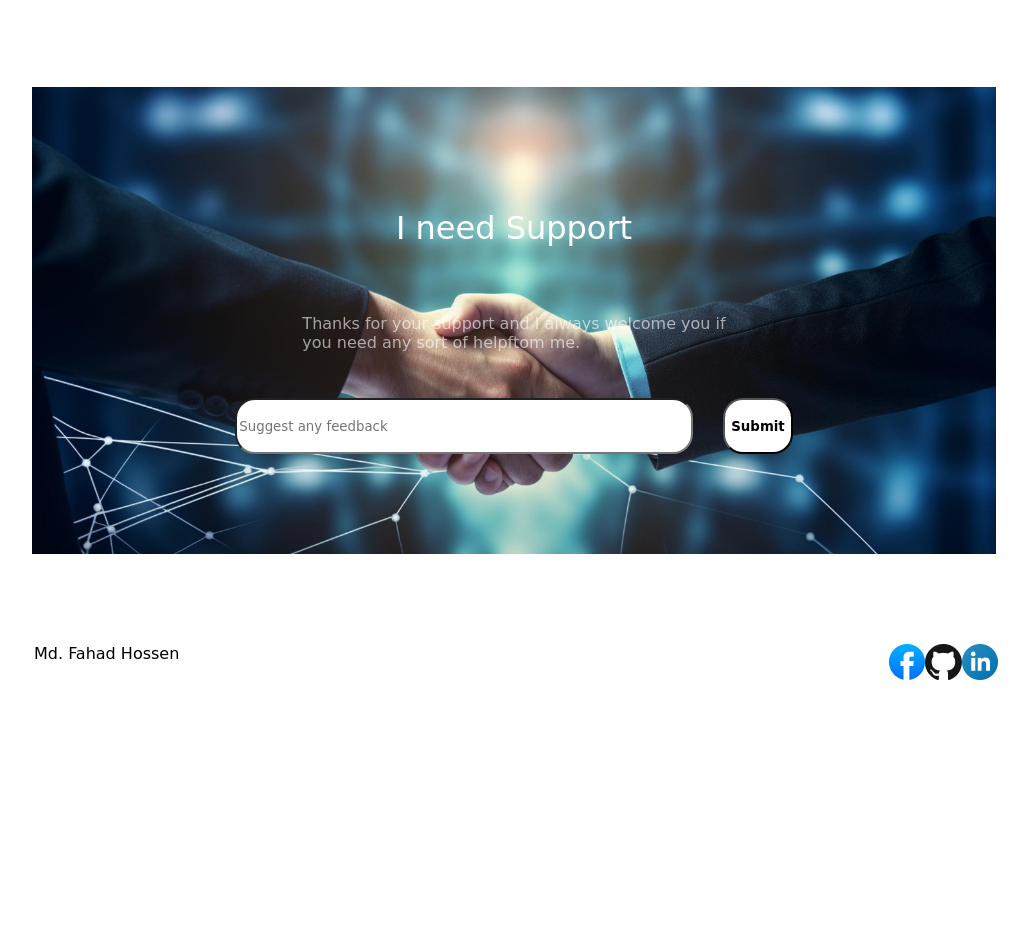
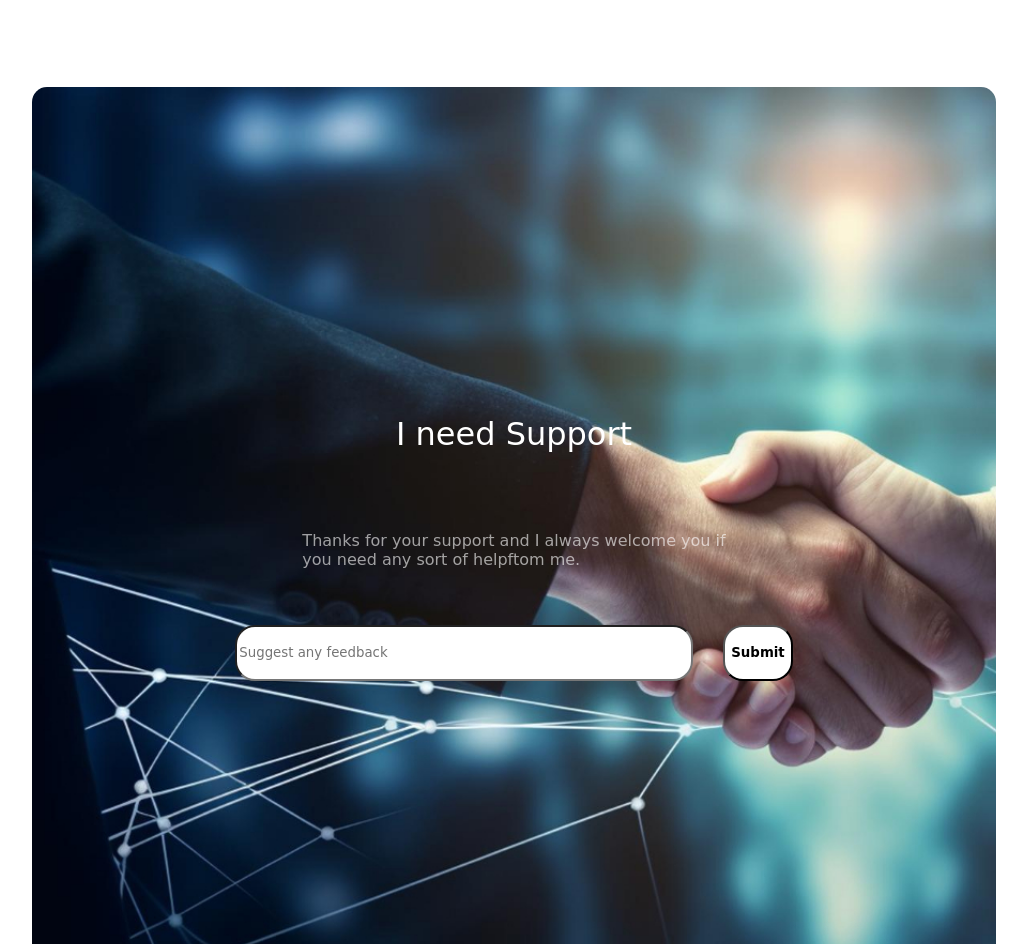
Before and after one commit to fahadNtoron/first-assignment, a plain HTML site: page index.html in a window 1280 px wide. Shown: the part 4694-5638 px from the top of the page, without its empty margins (124-1153 px from the left). Before the commit the page ends 5468 px from the top, so only its background shows below. Drawn offline with Linux system fonts and the light colour scheme.

Commit message:
last commit aftar submission befote 11:59

```diff
--- a/styles/style.css
+++ b/styles/style.css
@@ -144,9 +144,11 @@ gap: 24px;}
         background-image: url("../assets/handshake.jpg");
         background-size:cover;
         background-repeat: no-repeat;
-        gap: 30px;
+        gap: 40px;
+        height: 700px;
         margin: 74px 152px 90px 148px;
         color: white;
+        border-radius: 15px;
 
     }
     .input{
@@ -161,4 +163,8 @@ gap: 24px;}
         display: flex;
         margin: 74px 150px 90px 150px;
         justify-content: space-between;
+        background-color: #cfd0d3;
+        border-radius: 15px;
+        padding: 20px;
+        align-items: center;
     }
```
Also changed, not shown: index.html (line endings or trailing spaces).
